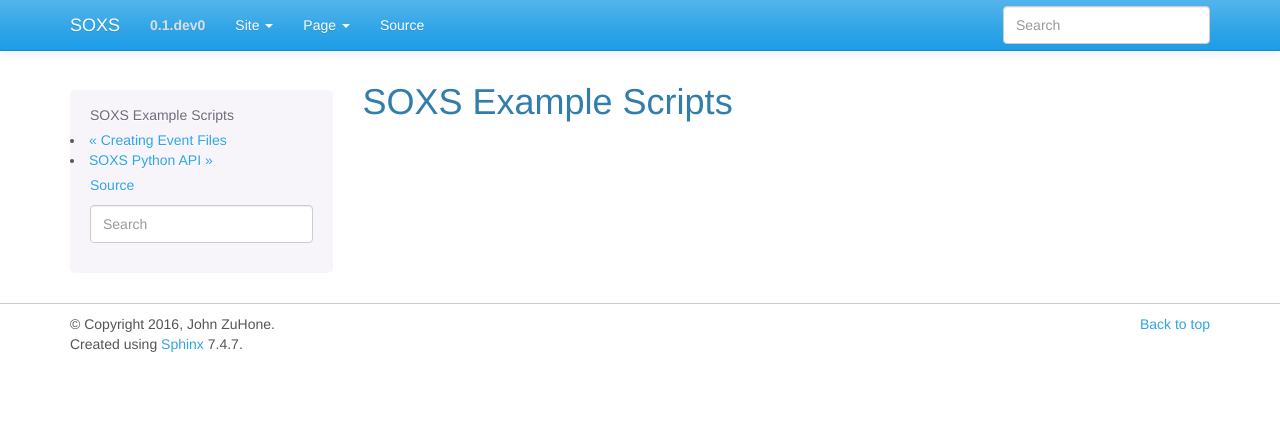
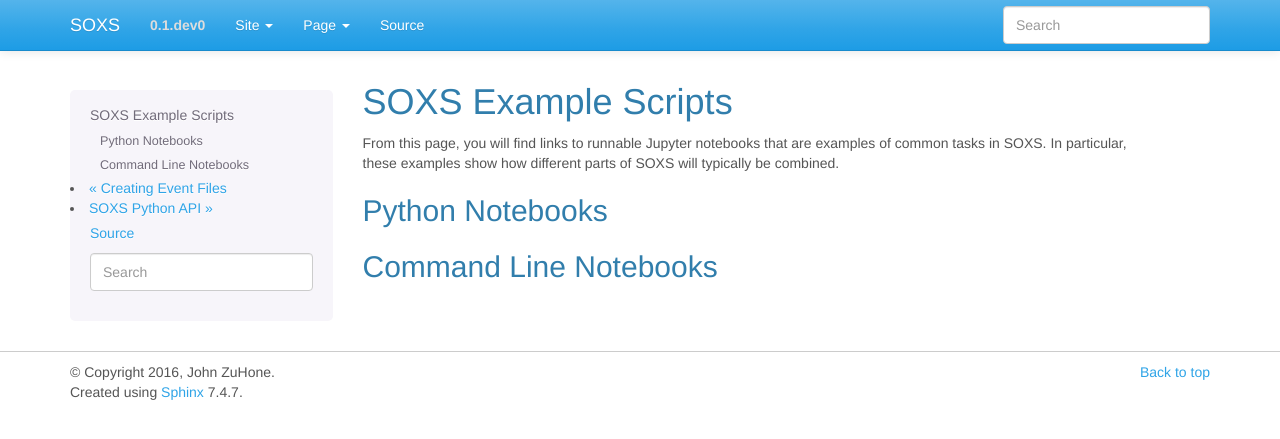
Before and after one commit to lynx-x-ray-observatory/soxs, a Sphinx documentation site: the page built from doc/source/examples/index.rst, in a window 1280 px wide. Shown: the top 439 px of the page. Built offline with Sphinx 7.4.7, drawn with Linux system fonts in a browser that asks for light colours.

Commit message:
More doc work

```diff
--- a/doc/source/command_line/events.rst
+++ b/doc/source/command_line/events.rst
@@ -2,6 +2,8 @@
 
 Command Line Event File Scripts
 ===============================
+
+These command-line scripts produce and manipulate event files.
 
 ``simulate_events``
 -------------------
--- a/doc/source/examples/index.rst
+++ b/doc/source/examples/index.rst
@@ -2,3 +2,13 @@
 
 SOXS Example Scripts
 ====================
+
+From this page, you will find links to runnable Jupyter notebooks that are
+examples of common tasks in SOXS. In particular, these examples show how
+different parts of SOXS will typically be combined.
+
+Python Notebooks
+----------------
+
+Command Line Notebooks
+----------------------
```
